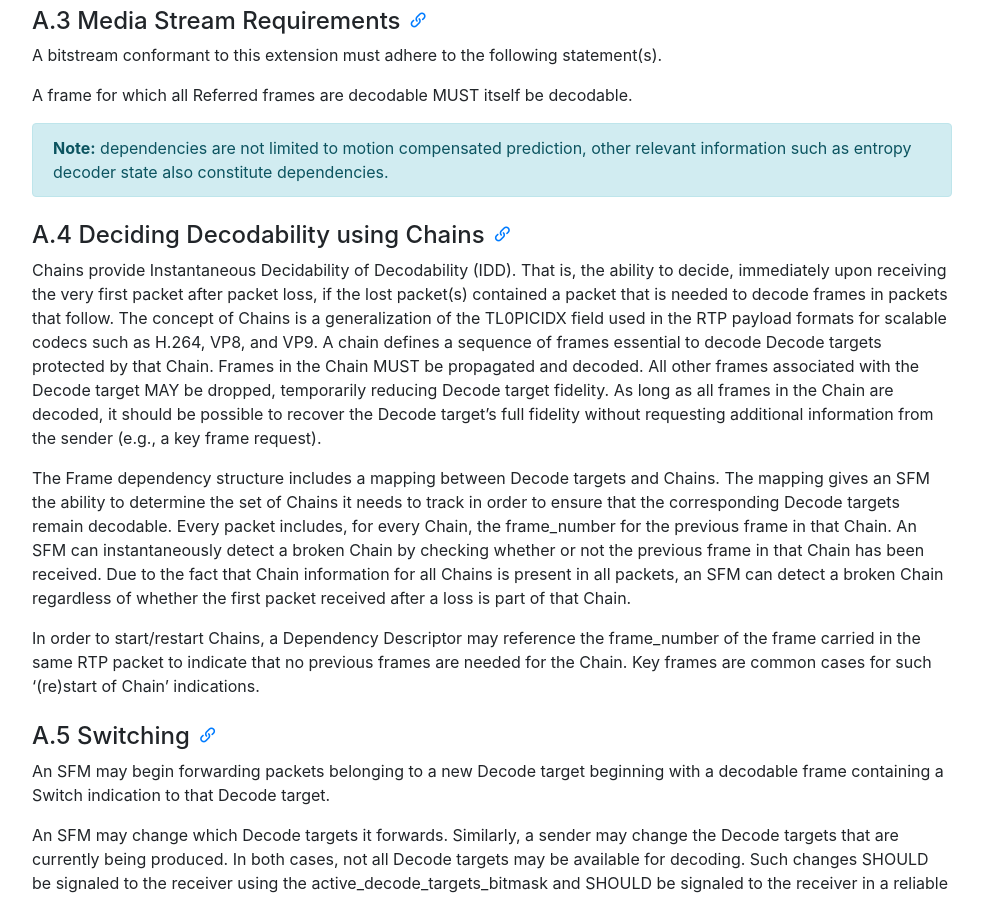
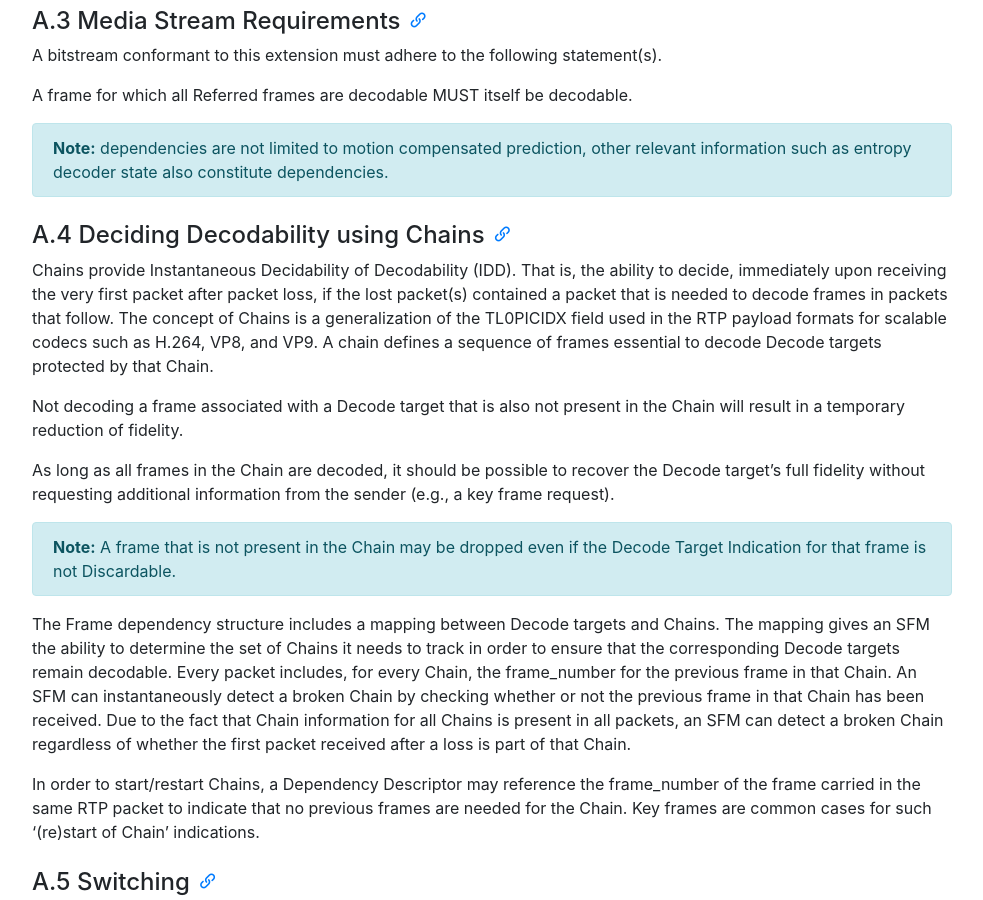
Before and after one commit to AOMediaCodec/av1-rtp-spec, a Jekyll site: the page built from index.md, in a window 1280 px wide and 900 px high, scrolled down 21242 px. Shown: the whole window, without its empty margins (53-1036 px from the left). Built offline with Jekyll 4.4.1, drawn with Linux system fonts in a browser that asks for light colours; nearby versions of some CDN libraries.

Commit message:
Clarify IDD with Chains section

```diff
--- a/av1-rtp-spec.md
+++ b/av1-rtp-spec.md
@@ -735,7 +735,14 @@ A frame for which all Referred frames are decodable MUST itself be decodable.
 
 #### A.4 Deciding Decodability using Chains
 
-Chains provide Instantaneous Decidability of Decodability (IDD). That is, the ability to decide, immediately upon receiving the very first packet after packet loss, if the lost packet(s) contained a packet that is needed to decode frames in packets that follow. The concept of Chains is a generalization of the TL0PICIDX field used in the RTP payload formats for scalable codecs such as H.264, VP8, and VP9. A chain defines a sequence of frames essential to decode Decode targets protected by that Chain. Frames in the Chain MUST be propagated and decoded. All other frames associated with the Decode target MAY be dropped, temporarily reducing Decode target fidelity. As long as all frames in the Chain are decoded, it should be possible to recover the Decode target’s full fidelity without requesting additional information from the sender (e.g., a key frame request).
+Chains provide Instantaneous Decidability of Decodability (IDD). That is, the ability to decide, immediately upon receiving the very first packet after packet loss, if the lost packet(s) contained a packet that is needed to decode frames in packets that follow. The concept of Chains is a generalization of the TL0PICIDX field used in the RTP payload formats for scalable codecs such as H.264, VP8, and VP9. A chain defines a sequence of frames essential to decode Decode targets protected by that Chain.
+
+Not decoding a frame associated with a Decode target that is also not present in the Chain will result in a temporary reduction of fidelity.
+
+As long as all frames in the Chain are decoded, it should be possible to recover the Decode target’s full fidelity without requesting additional information from the sender (e.g., a key frame request).
+
+**Note:** A frame that is not present in the Chain may be dropped even if the Decode Target Indication for that frame is not Discardable.
+{:.alert .alert-info }
 
 The Frame dependency structure includes a mapping between Decode targets and Chains. The mapping gives an SFM the ability to determine the set of Chains it needs to track in order to ensure that the corresponding Decode targets remain decodable. Every packet includes, for every Chain, the frame_number for the previous frame in that Chain. An SFM can instantaneously detect a broken Chain by checking whether or not the previous frame in that Chain has been received. Due to the fact that Chain information for all Chains is present in all packets, an SFM can detect a broken Chain regardless of whether the first packet received after a loss is part of that Chain.
 
```
